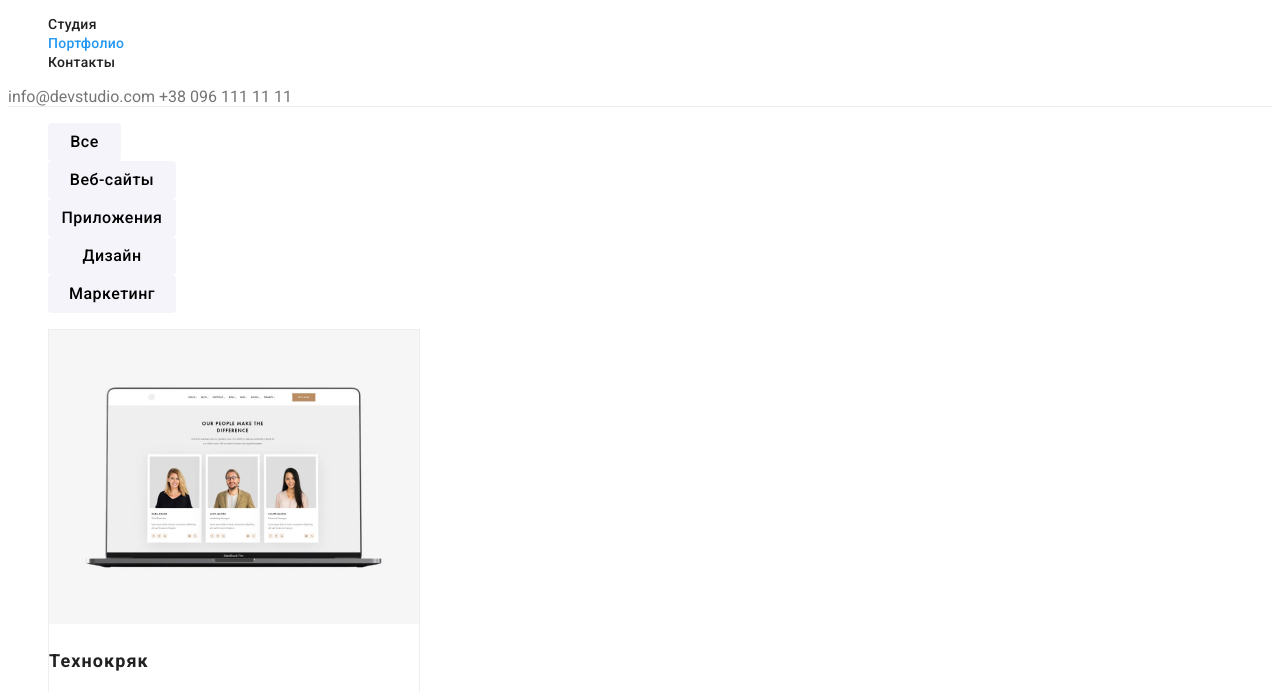
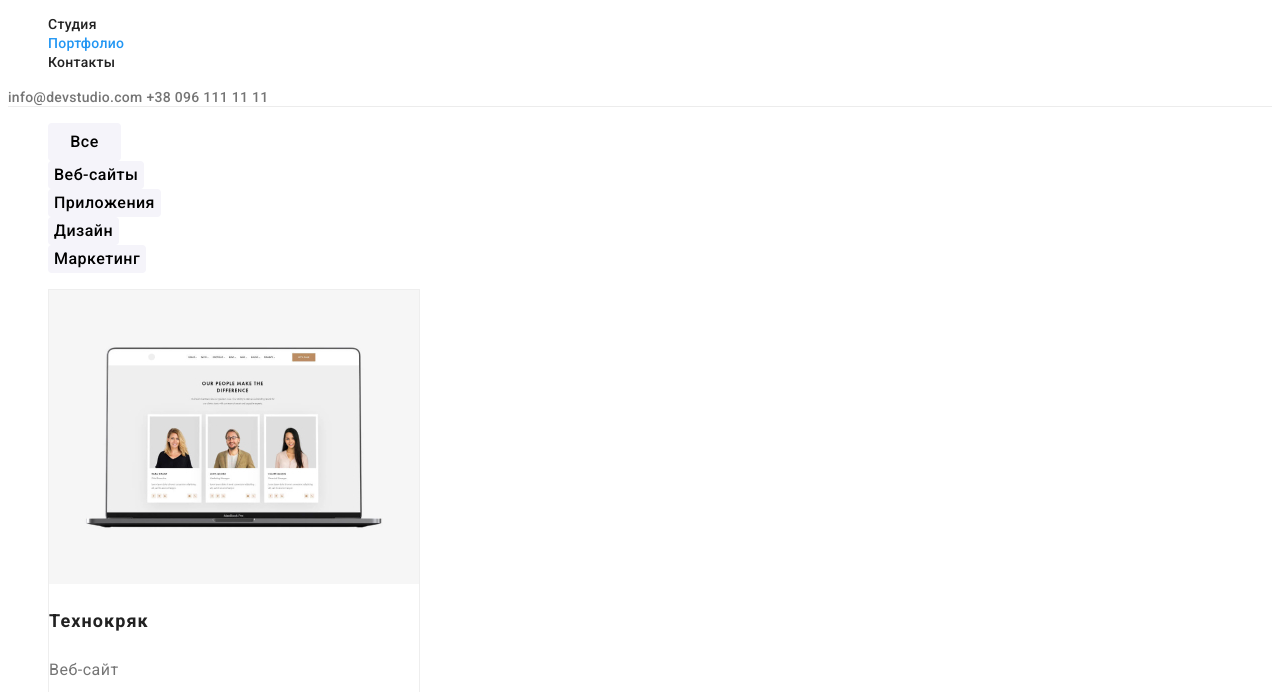
Before and after one commit to VladXoma/goit-markup-hw-02, a plain HTML site: page portfolio.html in a window 1280 px wide. Shown: the part 41-733 px from the top of the page. Drawn offline with Linux system fonts and the light colour scheme.

Commit message:
Update styles.css

```diff
--- a/css/styles.css
+++ b/css/styles.css
@@ -74,6 +74,10 @@ ul {
 
 .header-contacts {
   color: #757575;
+  font-weight: 500;
+  font-size: 14px;
+  line-height: 1.14;
+  letter-spacing: 0.02em;
 }
 /* .header-main {
   filter: drop-shadow(0px 4px 4px rgba(0, 0, 0, 0.25));
@@ -178,7 +182,7 @@ ul {
 }
 .footer-contacts {
   font-size: 14px;
-  line-height: 24px;
+  line-height: 1.71;
   letter-spacing: 0.03em;
   color: var(--footer-links-color);
 }
@@ -189,8 +193,8 @@ ul {
 }
 
 .filter-button {
-  width: 128px;
-  height: 38px;
+  /* width: 128px;
+  height: 38px; */
   background: var(--secondary-bg-color);
   border-radius: 4px;
   border: none;
```
